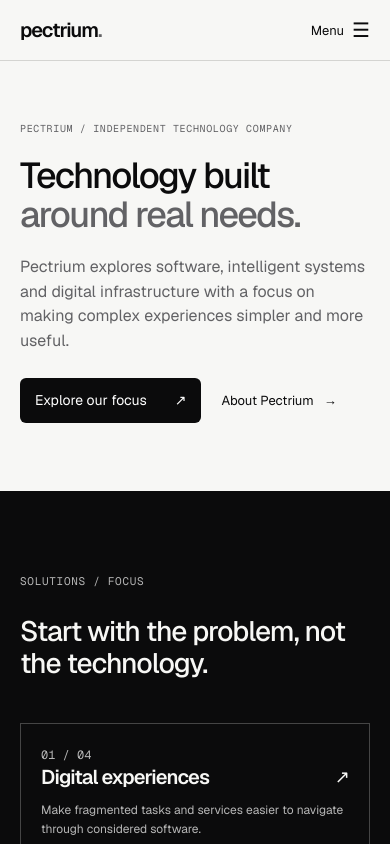
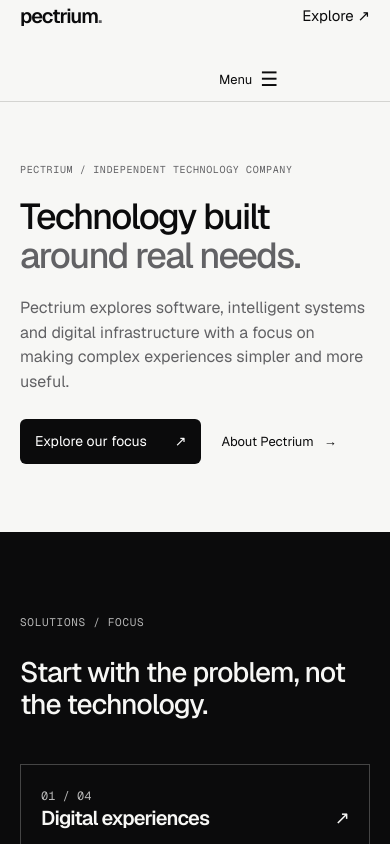
Before and after one commit to ejepsystems/ejepsystems, a Next.js app in the folder apps/web/: page / in a window 390 px wide. Shown: the top 844 px of the page. Built offline with nearby package versions, Linux system fonts and the light colour scheme.

Commit message:
feat(brand): introduce compact mobile header action inspired by editorial reference

```diff
--- a/apps/web/components/site-header.tsx
+++ b/apps/web/components/site-header.tsx
@@ -18,7 +18,8 @@ export function SiteHeader() {
   <div className="shell header-inner">
    <Link className="wordmark" href="/" aria-label="Pectrium home" onClick={()=>setOpen(false)}>pectrium<span aria-hidden="true">.</span></Link>
    <nav className="desktop-nav" aria-label="Primary navigation"><ul className="nav-list">{links.map(l=><li key={l.href}><Link aria-current={pathname===l.href?"page":undefined} href={l.href}>{l.label}</Link></li>)}</ul></nav>
-   <Link className="header-link" href="/solutions">Explore our focus <span aria-hidden="true">↗</span></Link>
+   <Link className="header-link" href="/solutions">Explore <span aria-hidden="true">↗</span></Link>
+   <Link className="mobile-header-cta" href="/solutions" onClick={()=>setOpen(false)}>Explore <span aria-hidden="true">↗</span></Link>
    <button className="mobile-menu-toggle" type="button" aria-label={open?"Close navigation":"Open navigation"} aria-expanded={open} aria-controls="mobile-site-nav" onClick={()=>setOpen(!open)}><span className="menu-label">{open?"Close":"Menu"}</span><span className="menu-glyph" aria-hidden="true">{open?"×":"☰"}</span></button>
   </div>
   <nav id="mobile-site-nav" className={open?"mobile-site-nav is-open":"mobile-site-nav"} aria-label="Mobile navigation" inert={!open}>{links.map((l,i)=><Link key={l.href} href={l.href} aria-current={pathname===l.href?"page":undefined} onClick={()=>setOpen(false)}><span className="mobile-nav-number">0{i+1}</span>{l.label}<span aria-hidden="true">↗</span></Link>)}</nav>
```
